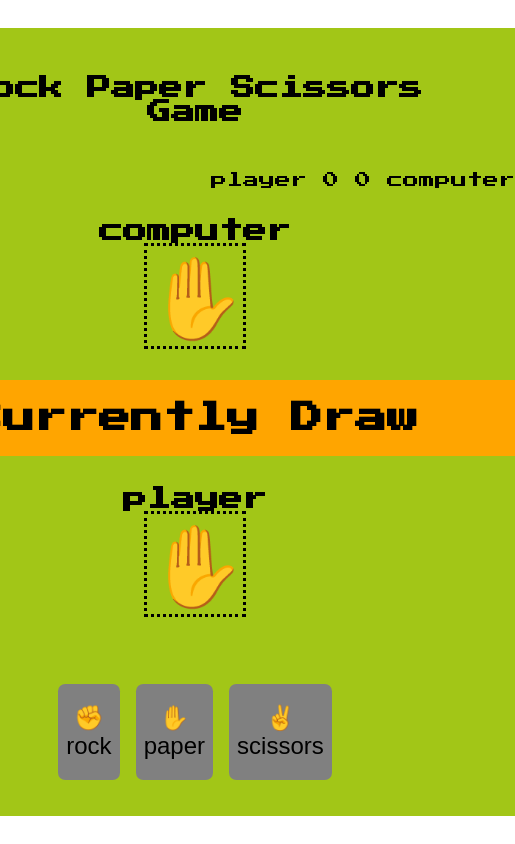
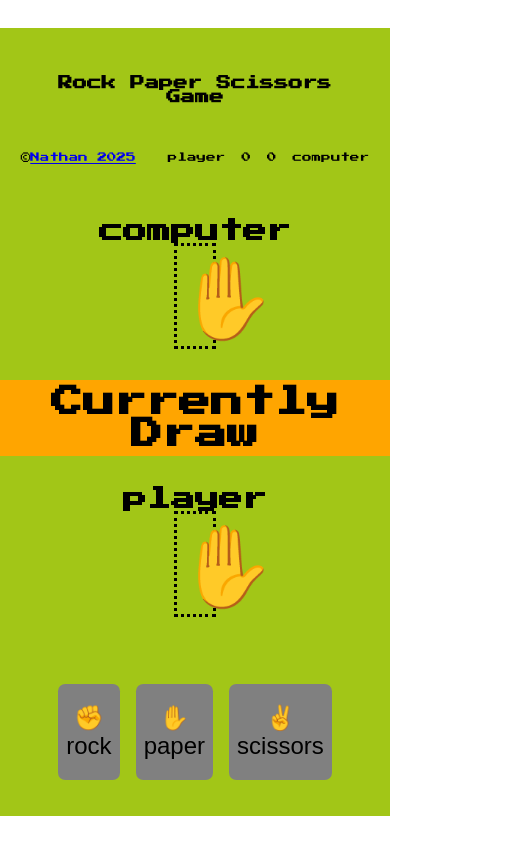
Before and after one commit to nathansungu/rock-paper-scissors, a plain HTML site: page index.html in a window 390 px wide. Shown: the whole page, 515 px wide, since content can reach past the window. Drawn offline with Linux system fonts and the light colour scheme.

Commit message:
add page responsiveness on header and link to linkedin

```diff
--- a/index.html
+++ b/index.html
@@ -15,7 +15,7 @@
       <section class="header">
         <div class="main-header"><h1>rock paper scissors game</h1></div>
         <div class="score">
-          <div class="copyright">&copy; Nathan 2025</div>
+          <div class="copyright">&copy; <a href="https://www.linkedin.com/in/nathan-amudavi-b206602a6/">Nathan 2025</a></div>
           <div class="score-marks">
             player
             <p class="player-score" id="player-score">0</p>
--- a/styles.css
+++ b/styles.css
@@ -43,6 +43,26 @@ body {
   flex-direction: row;
   justify-content: flex-end;
   gap: 15rem;
+}
+@media screen and (max-width: 47.6em) {
+    .score{
+        gap: 5rem;
+    }
+
+}
+@media screen and (max-width: 32.5em) {
+    .score{
+        gap: 2rem;
+    }
+    .header{
+        font-size: .6em;
+    }
+    .choices-area{
+        width: 60%;
+    }
+
+
+
 }
 .computer-score {
   display: flex;
```
